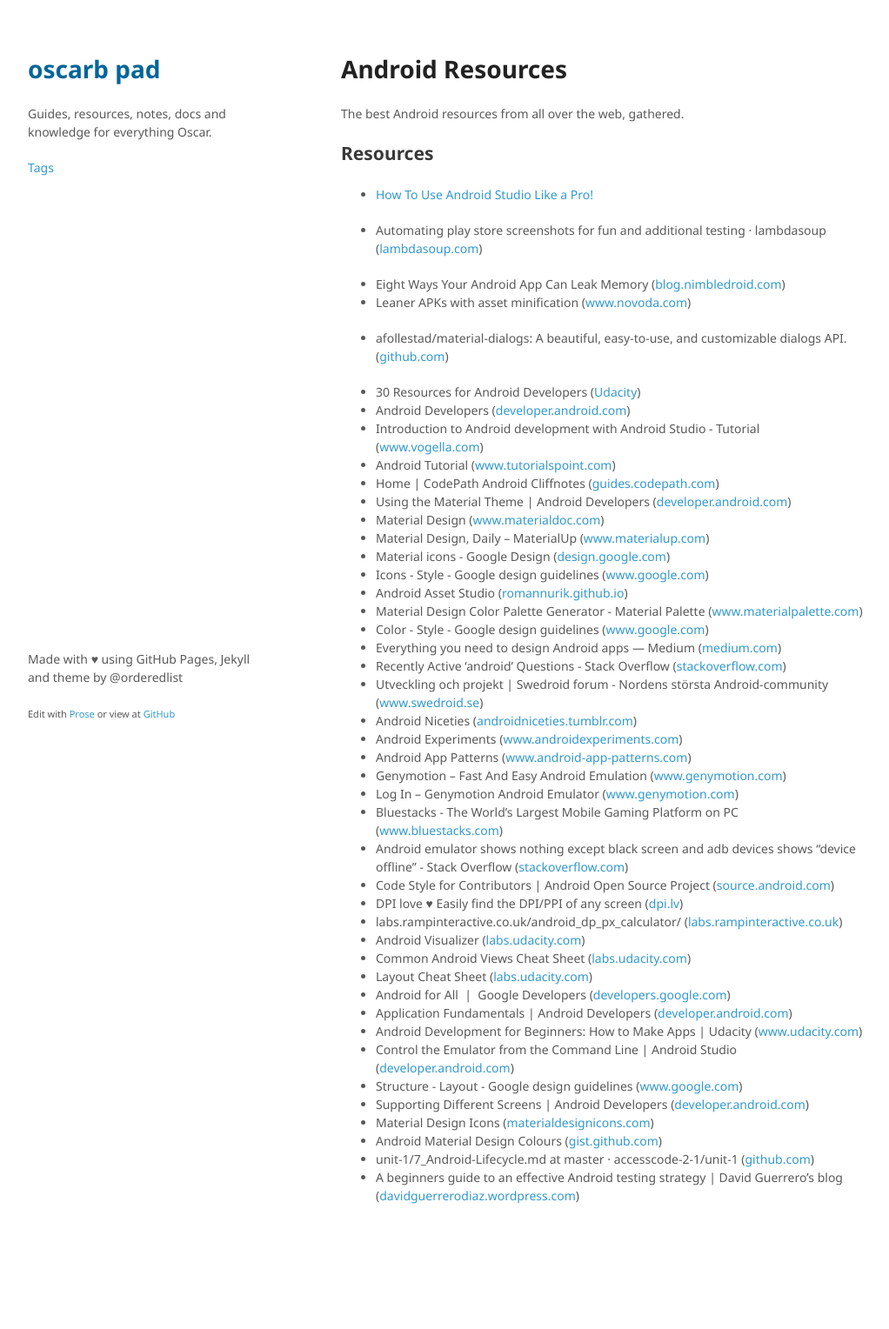
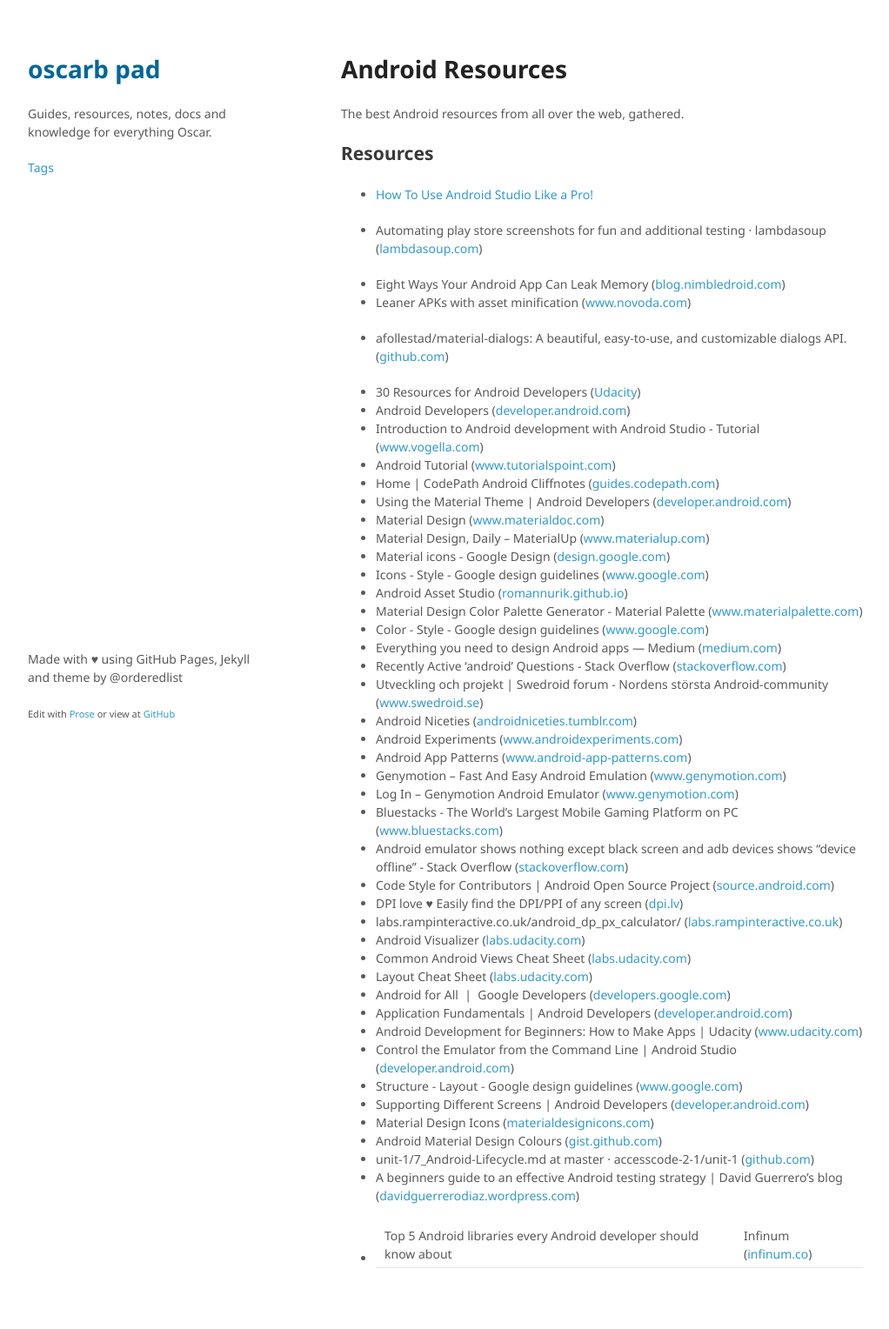
Before and after one commit to oscarb/pad, a Jekyll site: the page built from _docs/android-resources.md, in a window 1280 px wide. Shown: the whole page at 87% size, without its empty margins (128-1150 px from the left). Built offline with Jekyll 4.4.1, drawn with Linux system fonts in a browser that asks for light colours; before the commit the page ends 1455 px from its top, so only the background shows below that.

Commit message:
Updated android-resources.md

```diff
--- a/_docs/android-resources.md
+++ b/_docs/android-resources.md
@@ -60,3 +60,5 @@ The best Android resources from all over the web, gathered.
 * Android Material Design Colours ([gist.github.com](https://gist.github.com/daniellevass/b0b8cfa773488e138037))
 * unit-1/7_Android-Lifecycle.md at master · accesscode-2-1/unit-1 ([github.com](https://github.com/accesscode-2-1/unit-1/blob/master/lessons/7_Android-Lifecycle.md))
 * A beginners guide to an effective Android testing strategy \| David Guerrero's blog ([davidguerrerodiaz.wordpress.com](https://davidguerrerodiaz.wordpress.com/2016/03/04/a-beginners-guide-to-an-effective-android-testing-strategy/))
+
+* Top 5 Android libraries every Android developer should know about | Infinum ([infinum.co](https://infinum.co/the-capsized-eight/articles/top-5-android-libraries-every-android-developer-should-know-about))
```
